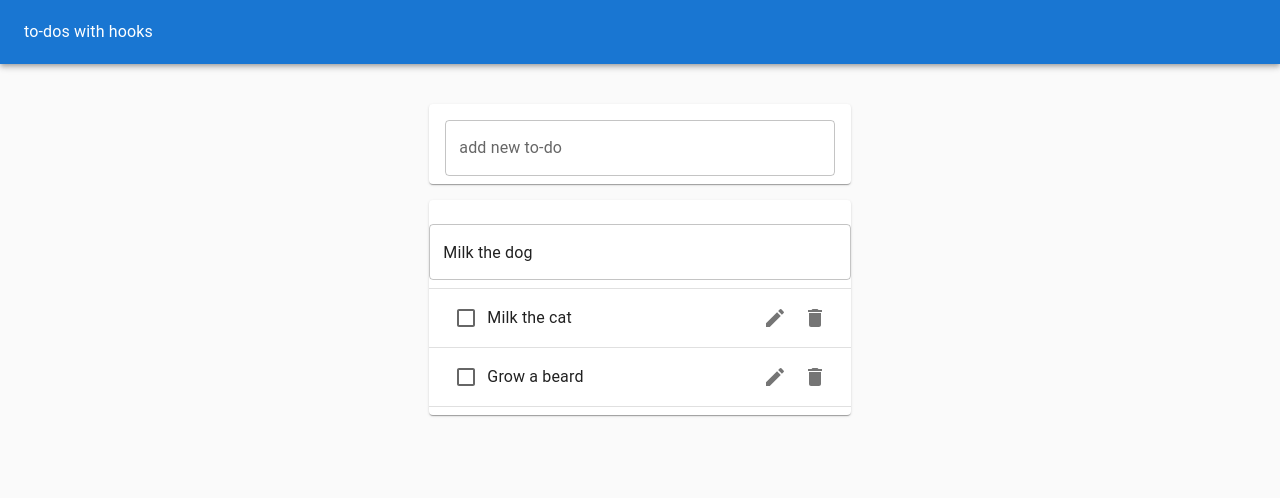
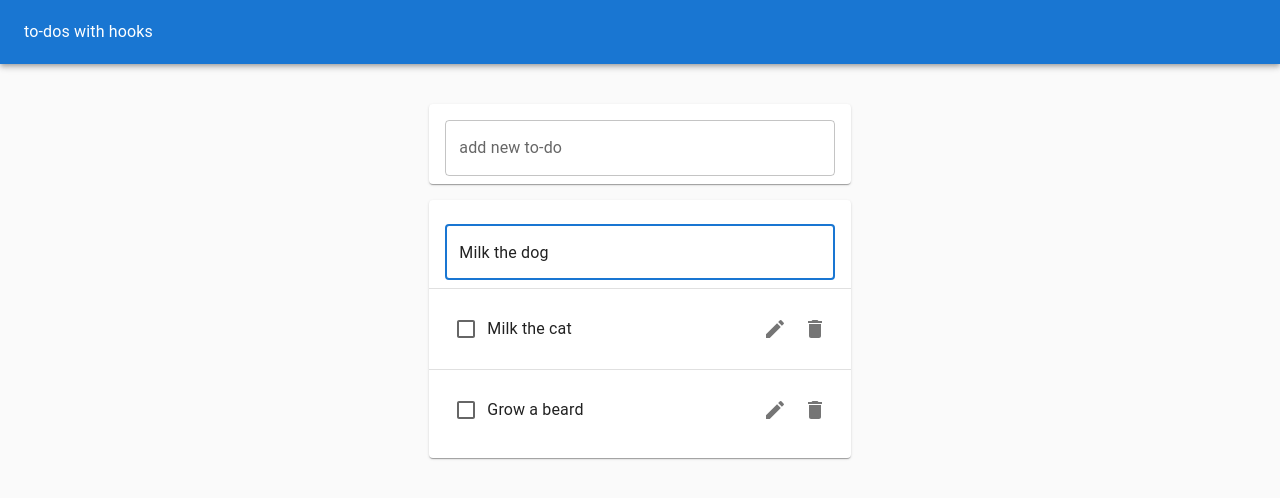
Before and after one commit to neopythe/to-do-hooks, a React (Vite) app: page / in a window 1280 px wide. Both pictures are taken after a click on the button 774 px from the left and 237 px from the top of the page. Shown: the top 498 px of the page. Built offline with nearby package versions, Linux system fonts and the light colour scheme.

Commit message:
make minor style adjustments

```diff
--- a/src/components/EditTodoForm.jsx
+++ b/src/components/EditTodoForm.jsx
@@ -12,12 +12,14 @@ export default function EditTodoForm({ id, task, editTodo, toggleIsEditing }) {
         reset()
         toggleIsEditing()
       }}
+      style={{ margin: '0 1rem' }}
     >
       <TextField
         margin="normal"
         value={value}
         onChange={handleChange}
         fullWidth
+        autoFocus
       />
     </form>
   )
--- a/src/components/Todo.jsx
+++ b/src/components/Todo.jsx
@@ -29,7 +29,11 @@ export default function Todo({
       />
     )
   return (
-    <ListItem>
+    <ListItem
+      style={{
+        height: '80px',
+      }}
+    >
       <Checkbox
         checked={completed}
         tabIndex={-1}
--- a/src/components/TodoList.jsx
+++ b/src/components/TodoList.jsx
@@ -8,7 +8,7 @@ export default function TodoList({ todos, removeTodo, toggleTodo, editTodo }) {
   return (
     <Paper>
       <List>
-        {todos.map((todo) => (
+        {todos.map((todo, index) => (
           <>
             <Todo
               key={todo.id}
@@ -19,7 +19,7 @@ export default function TodoList({ todos, removeTodo, toggleTodo, editTodo }) {
               toggleTodo={toggleTodo}
               editTodo={editTodo}
             />
-            <Divider />
+            {index < todos.length - 1 && <Divider />}
           </>
         ))}
       </List>
```
